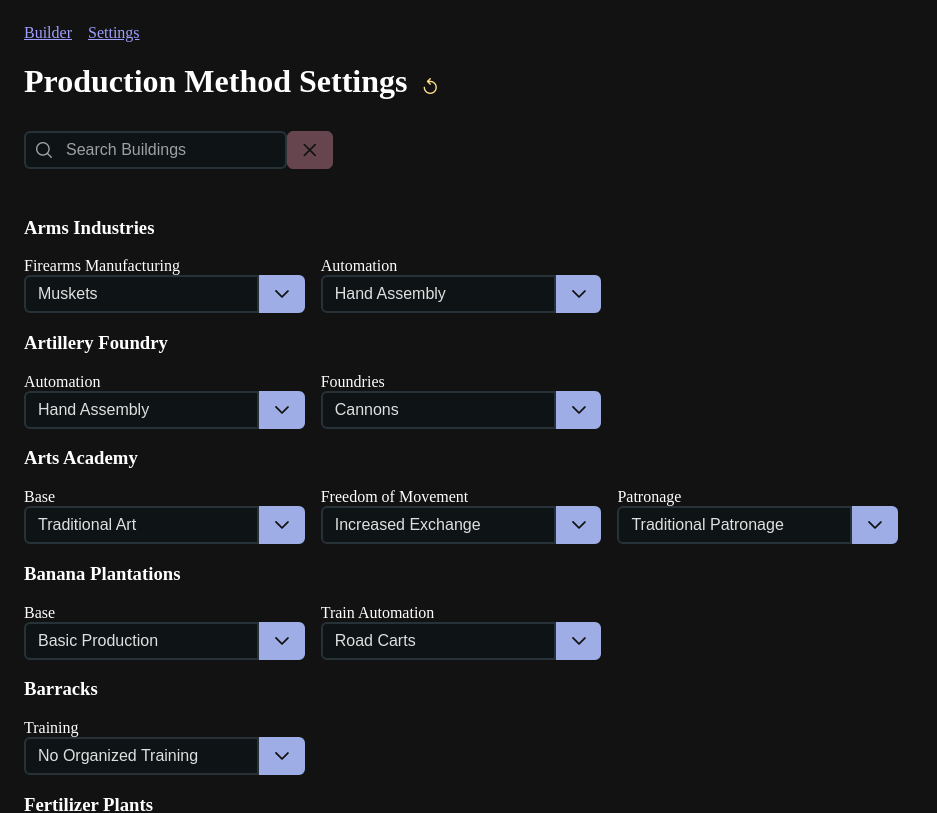
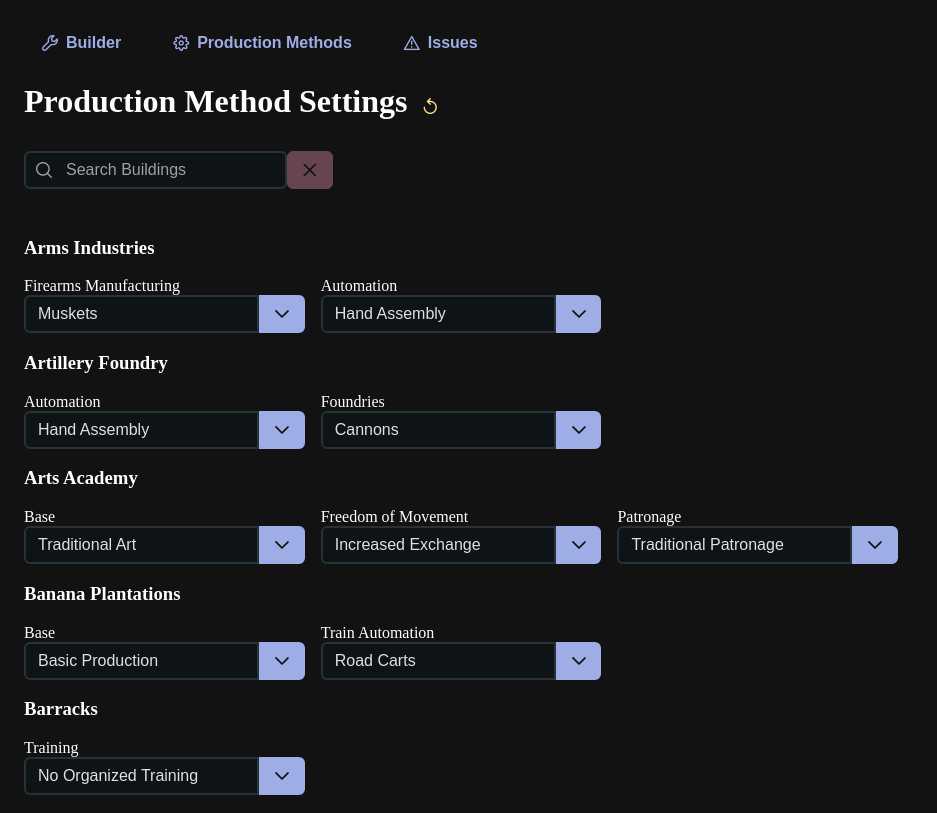
Before and after one commit to x3igh7/vic3_builder, a Next.js app in the folder ui/: page /settings in a window 1280 px wide. Shown: the top 813 px of the page, without its empty margins (0-937 px from the left). Built offline with nearby package versions, Linux system fonts and the light colour scheme; a web font is replaced by a local one.

Commit message:
some ui updates

```diff
--- a/ui/package.json
+++ b/ui/package.json
@@ -15,8 +15,8 @@
     "i18next-http-backend": "^2.5.2",
     "lodash": "^4.17.21",
     "next": "14.2.4",
-    "primeicons": "^4.1.0",
-    "primereact": "^10.6.6",
+    "primeicons": "^7.0.0",
+    "primereact": "^10.8.2",
     "react": "^18",
     "react-dom": "^18",
     "react-i18next": "^15.0.1"
--- a/ui/src/pages/_app.tsx
+++ b/ui/src/pages/_app.tsx
@@ -7,6 +7,7 @@ import '../../i18n.config';
 import Link from 'next/link';
 import { Suspense, useEffect } from 'react';
 import Loading from '@/components/loading';
+import { Button } from 'primereact/button';
 
 export default function App({ Component, pageProps }: AppProps) {
   useEffect(() => {
@@ -24,8 +25,15 @@ export default function App({ Component, pageProps }: AppProps) {
       <PrimeReactProvider>
         <div css={css({ padding: '1rem' })}>
           <div css={css({ display: 'flex', gap: '1rem' })}>
-            <Link href="/">Builder</Link>
-            <Link href="/settings">Settings</Link>
+            <Link href="/">
+              <Button icon="pi pi-wrench" label="Builder" text />
+            </Link>
+            <Link href="/settings">
+              <Button icon="pi pi-cog" label="Production Methods" text />
+            </Link>
+            <Link href="https://github.com/x3igh7/vic3_builder/issues">
+              <Button icon="pi pi-exclamation-triangle" label="Issues" text />
+            </Link>
           </div>
           <Component {...pageProps} />
         </div>
```
Also changed, not shown: 1 other file (tests, documents, lock files or other folders).
